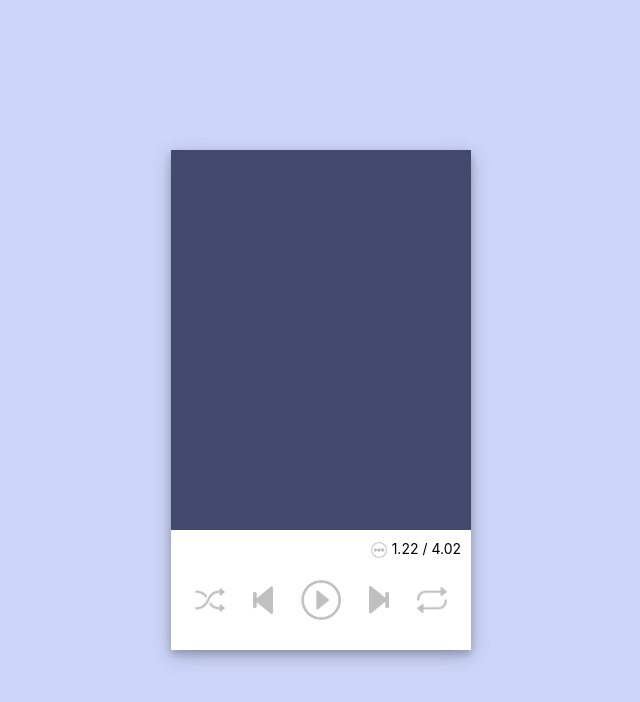
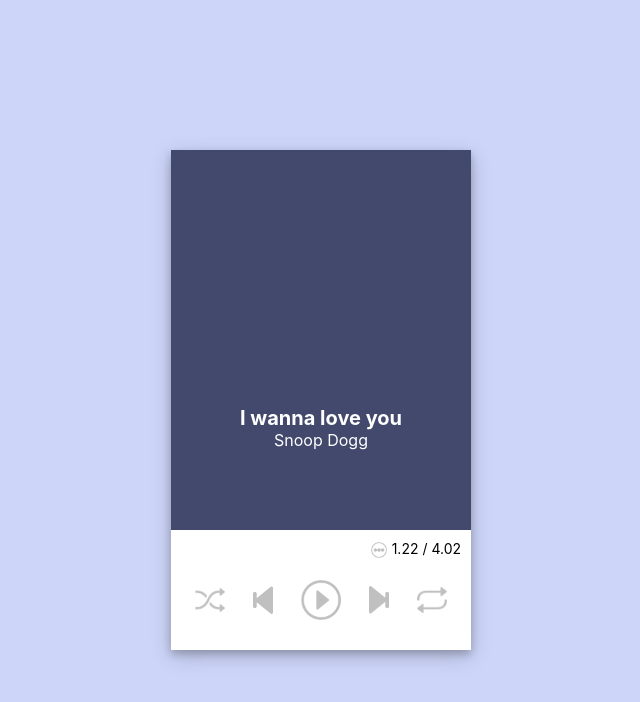
Before and after one commit to knaman2609/moosic, a React (Create React App) app: page / in a window 1280 px wide. Shown: the top 702 px of the page, without its empty margins (319-959 px from the left). Built offline with nearby package versions, Linux system fonts and the light colour scheme.

Commit message:
missing files commit

```diff
--- a/src/App.css
+++ b/src/App.css
@@ -28,6 +28,25 @@
 .PlayerDisplay {
     height: 380px;
     background: #42496d;
+    position: relative;
+}
+
+.PlayerDisplay .SongName {
+    text-align: center;
+    position: absolute;
+    width: 100%;
+    bottom: 100px;
+    font-size: 20px;
+    font-weight: bold;
+    color: #ffffff;
+}
+
+.PlayerDisplay .ArtistName {
+    text-align: center;
+    position: absolute;
+    width: 100%;
+    bottom: 80px;
+    color: #ffffff;
 }
 
 .PlayerControls {
--- a/src/App.js
+++ b/src/App.js
@@ -2,8 +2,8 @@
 import PlayerDisplay  from './PlayerDisplay';
 import PlayerControls  from './PlayerControls';
 import PlayList  from './PlayList';
+import Audio  from './Audio';
 
-import logo from './logo.svg';
 import './App.css';
 
 class App extends Component {
@@ -29,13 +29,27 @@
     this.setState({playListVisible: false});
   }
 
+  playSlelectedSong = (playing) => {
+    var player = document.getElementsByTagName("audio")[0];
+
+    if (playing) {
+      player.play();
+    } else {
+      player.pause();
+    }
+  }
+
   render() {
     return (
       <div className="Main">
         <div className="PlayerContainer">
           <PlayerDisplay/>
-          <PlayerControls onMoreClick={this.showPlayList}/>
+          <PlayerControls
+            onMoreClick={this.showPlayList}
+            onPlay={this.playSlelectedSong}
+            />
           {this.renderPlayList()}
+          <Audio songName="Coldplay - Adventure Of A Lifetime (Official Video).mp3"/>
         </div>
       </div>
     );
--- a/src/PlayerControls.js
+++ b/src/PlayerControls.js
@@ -5,6 +5,29 @@
 
 class PlayerControls extends Component {
   componentWillMount() {
+    this.setState ({
+      playing: false
+    });
+  }
+
+  handlePlayClick = () =>{
+    this.props.onPlay(!this.state.playing);
+
+    this.setState({
+      playing: !this.state.playing
+    });
+  }
+
+  renderPlayIcon = () =>{
+    if (this.state.playing) {
+      return (
+        <img onClick={this.handlePlayClick} className="PlayIcon" src="ic_pause.png"/>
+      )
+    } else {
+      return (
+        <img onClick={this.handlePlayClick} className="PlayIcon" src="ic_play.png"/>
+      )
+    }
   }
 
   render() {
@@ -14,7 +37,7 @@
         <div className="PlayerControlsPanel">
           <img className="ShuffleIcon" src="ic_shuffle.png"/>
           <img className="PrevIcon" src="ic_prev_song.png"/>
-          <img className="PlayIcon" src="ic_play.png"/>
+          {this.renderPlayIcon()}
           <img className="NextIcon" src="ic_next_song.png"/>
           <img className="RepeatIcon" src="ic_repeat.png"/>
         </div>
--- a/src/PlayerDisplay.js
+++ b/src/PlayerDisplay.js
@@ -8,6 +8,8 @@
   render() {
     return (
           <div className="PlayerDisplay">
+            <div className="SongName"> I wanna love you </div>
+            <div className="ArtistName"> Snoop Dogg </div>
           </div>
     );
   }
```
